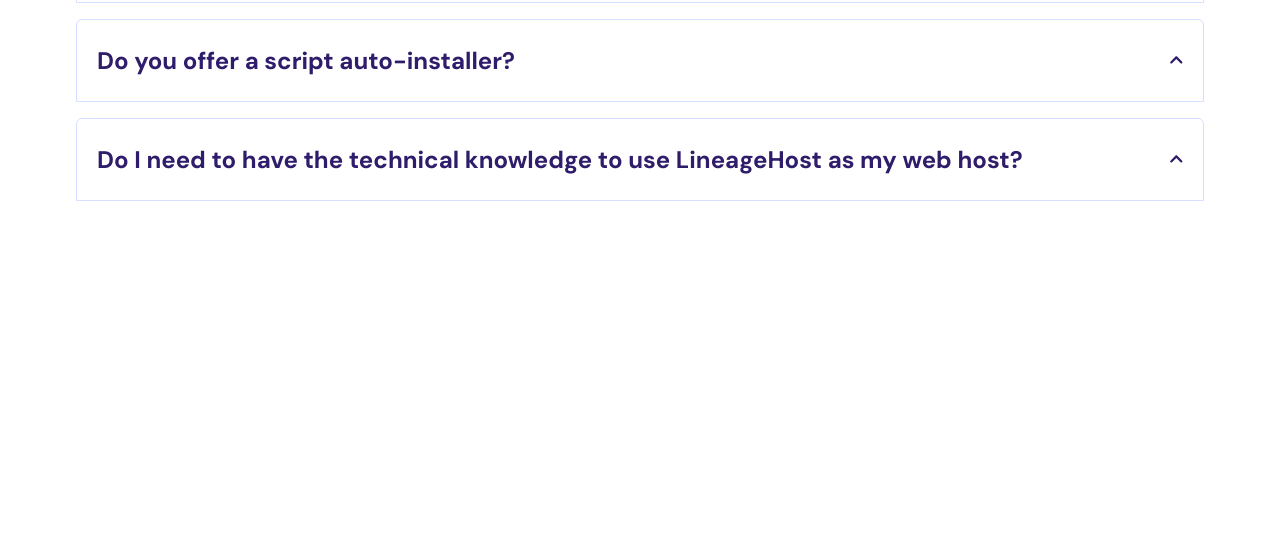
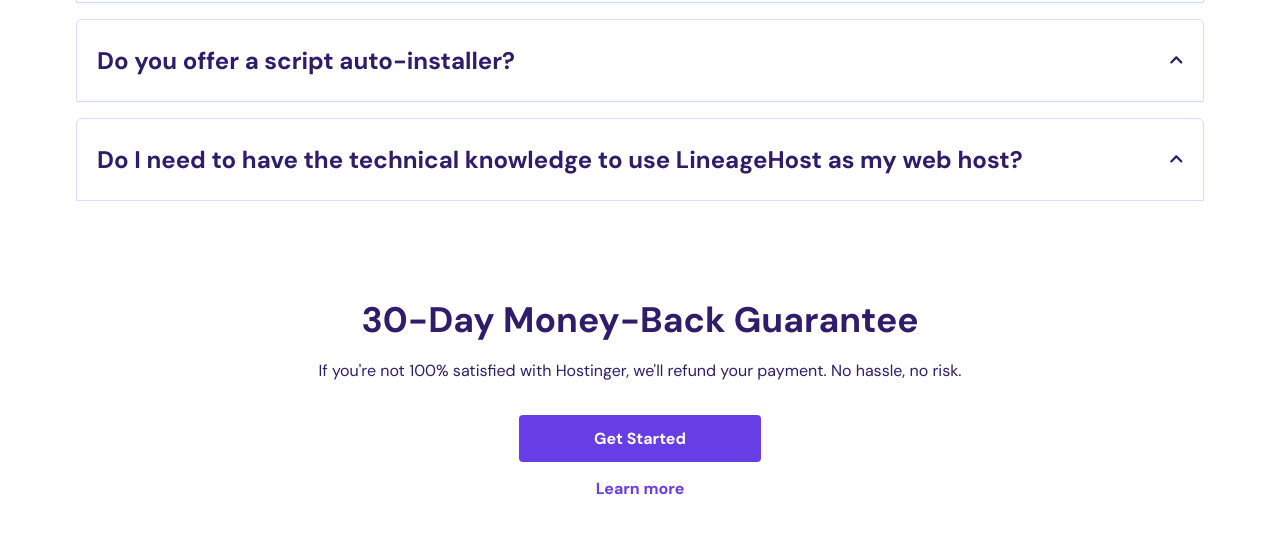
Before and after one commit to SM8UTI/lineagehost-v2.0, a website built with Vite: page web-hosting.html in a window 1280 px wide. Shown: the part 5089-5622 px from the top of the page. Built offline with nearby package versions, Linux system fonts and the light colour scheme.

Commit message:
banner-3 ( money back guarantee ) added in web hosting page

```diff
--- a/web-hosting.html
+++ b/web-hosting.html
@@ -888,7 +888,20 @@
         </section>
         <!-- ----- -->
 
+        <!-- money back banner -->
+        <section class="banner-3 max-width p-1 mt-6">
+            <h1 class="heading-title ta-c">
+                30-Day Money-Back Guarantee
+            </h1>
+            <p class="paragraph-title ta-c">If you're not 100% satisfied with Hostinger, we'll refund your payment. No
+                hassle, no risk.</p>
+            <a href="#" class="btn-started">Get Started</a>
+            <a href="#" class="ta-c">Learn more</a>
+        </section>
+        <!-- ----- -->
+
     </main>
+
 
     <script src="dist/js/web-hosting-main.js" defer></script>
 </body>
```
Also changed, not shown: dist/css/components/_banner.scss, dist/css/components/_faq.scss, dist/css/main.css, 1 other file.
